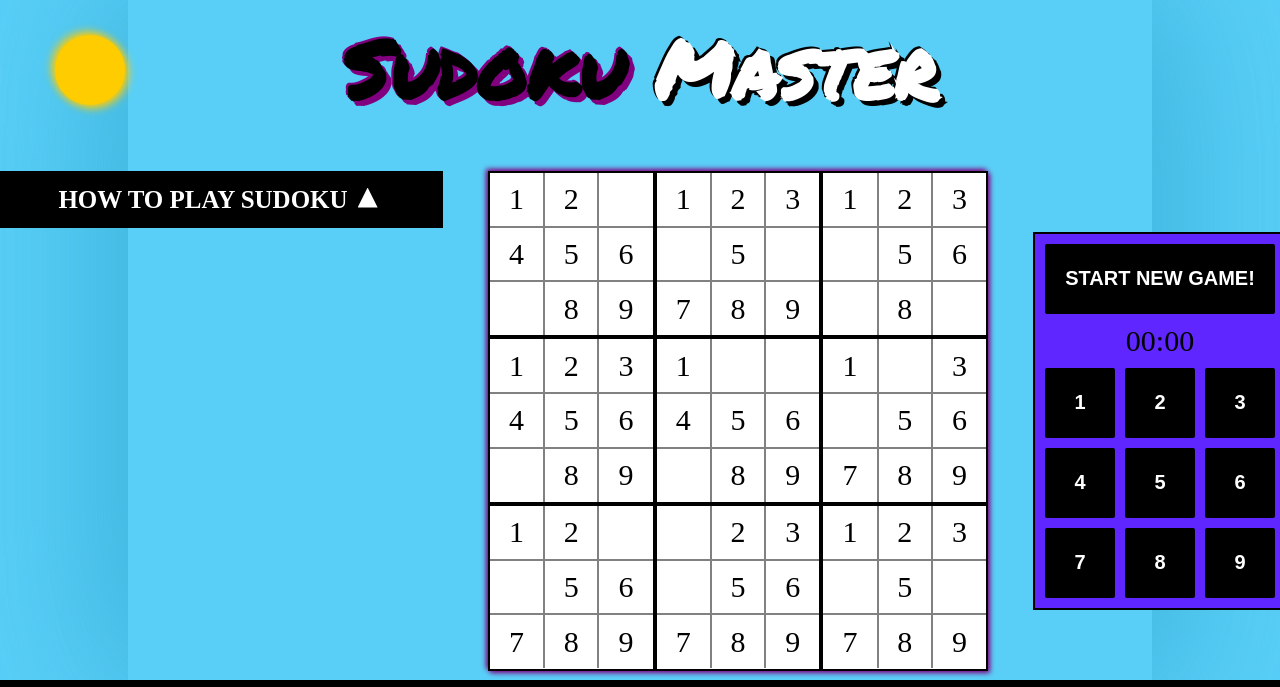
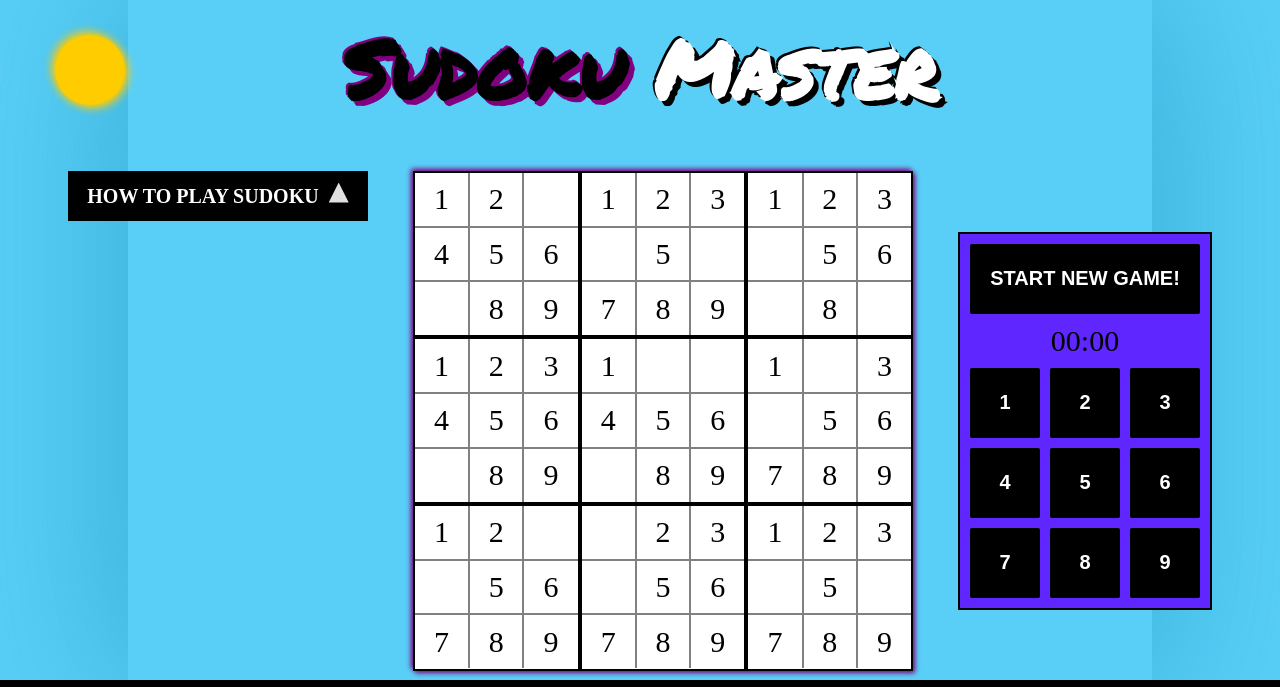
Before and after one commit to emrah-abdurahman/sudoku, a plain HTML site: page index.html in a window 1280 px wide. Shown: the top 687 px of the page. Drawn offline with Linux system fonts and the light colour scheme.

Commit message:
adjust the sizing of the tutorial grid column and the text size

```diff
--- a/css/styles.css
+++ b/css/styles.css
@@ -60,10 +60,10 @@ body {
 }
 
 #theme-toggler__label {
+  display: none;
   left: 0;
   position: absolute;
   top: 0;
-  visibility: hidden;
 }
 
 #theme-toggler__label:checked ~ .theme-toggler__day-mode {
@@ -98,7 +98,7 @@ body {
   display: grid;
   font-size: 3rem;
   gap: 4.5rem;
-  grid-template-columns: 45rem repeat(2, max-content);
+  grid-template-columns: 30rem repeat(2, max-content);
   grid-template-rows: max-content max-content;
   height: 85vh;
   justify-content: center;
@@ -125,6 +125,7 @@ body {
 /* 6 - SUDOKU TUTORIAL */
 .sudoku__tutorial {
   color: rgba(255, 255, 255, 1);
+  font-weight: bold;
   line-height: 1.5;
   text-align: center;
   width: 100%;
@@ -145,13 +146,13 @@ body {
 .sudoku__tutorial-heading {
   background-color: rgba(0, 0, 0, 1);
   cursor: pointer;
-  font-size: 2.5rem;
+  font-size: 2rem;
   padding: 1rem 0 1rem 0;
   text-transform: uppercase;
 }
 
 .sudoku__tutorial h2::after {
-  background-color: rgba(255, 255, 255, 1);
+  background-color: rgb(224, 224, 224);
   clip-path: polygon(50% 0, 100% 100%, 0 100%, 50% 0);
   content: "";
   display: inline-block;
@@ -162,11 +163,12 @@ body {
 }
 
 .sudoku__tutorial-text {
-  background-color: rgb(168, 168, 168);
+  background-color: rgba(226, 226, 226, 1);
   border-bottom-left-radius: 10px;
   border-bottom-right-radius: 10px;
   box-shadow: 0.2rem 1rem 1rem rgba(0, 0, 0, 1);
-  font-size: 1.8rem;
+  color: rgba(0, 0, 0, 1);
+  font-size: 1.6rem;
   height: 0;
   overflow: hidden;
   transition: all 0.3s;
--- a/index.html
+++ b/index.html
@@ -43,10 +43,15 @@
 
         <div class="sudoku__tutorial-text">
           <ul>
-            <li>Only use the numbers 1 to 9</li>
-            <li>Avoid trying to guess the solution to the puzzle</li>
-            <li>Only use each number once in each row, column, & grid</li>
-            <li>Use the process of elimination as a tactic</li>
+            <li>Every square has to contain a single number</li>
+            <li>Only the numbers from 1 through to 9 can be used</li>
+            <li>Each 3×3 box can only contain each number from 1 to 9 once</li>
+            <li>
+              Each vertical column can only contain each number from 1 to 9 once
+            </li>
+            <li>
+              Each horizontal row can only contain each number from 1 to 9 once
+            </li>
           </ul>
         </div>
       </section>
```
